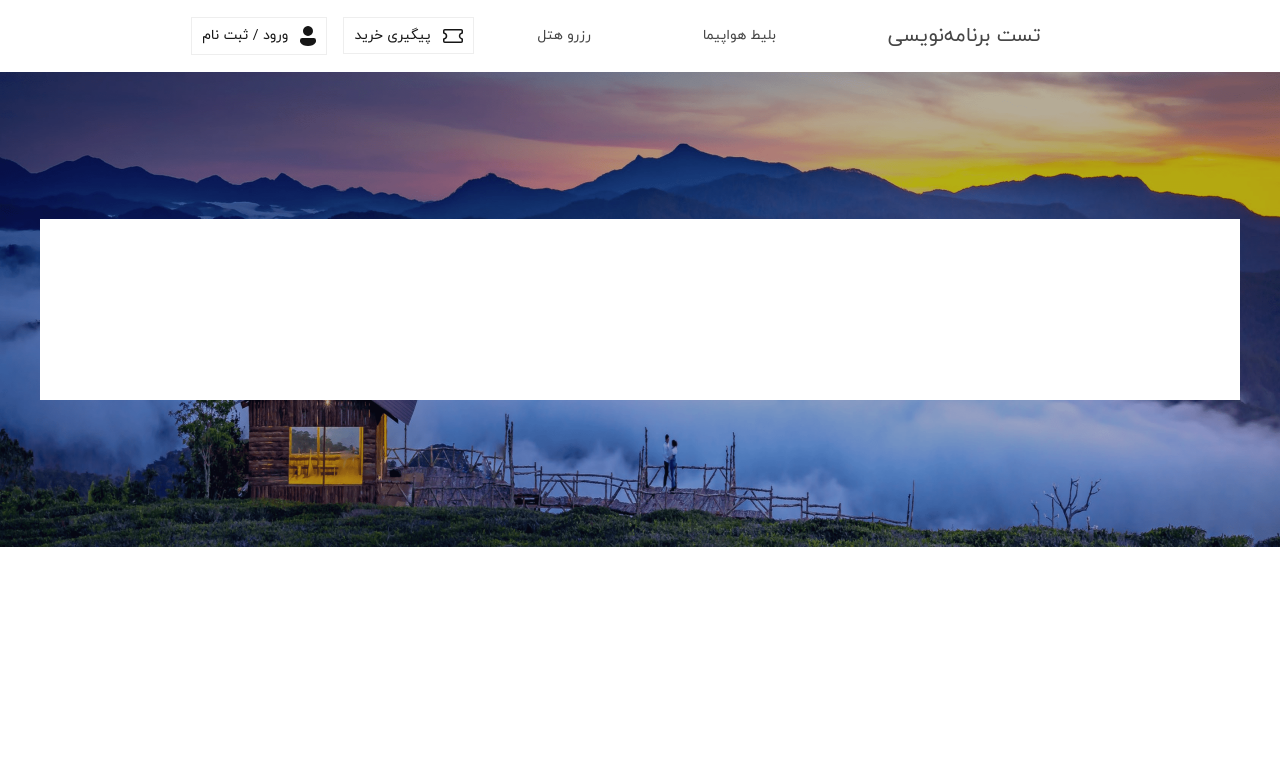
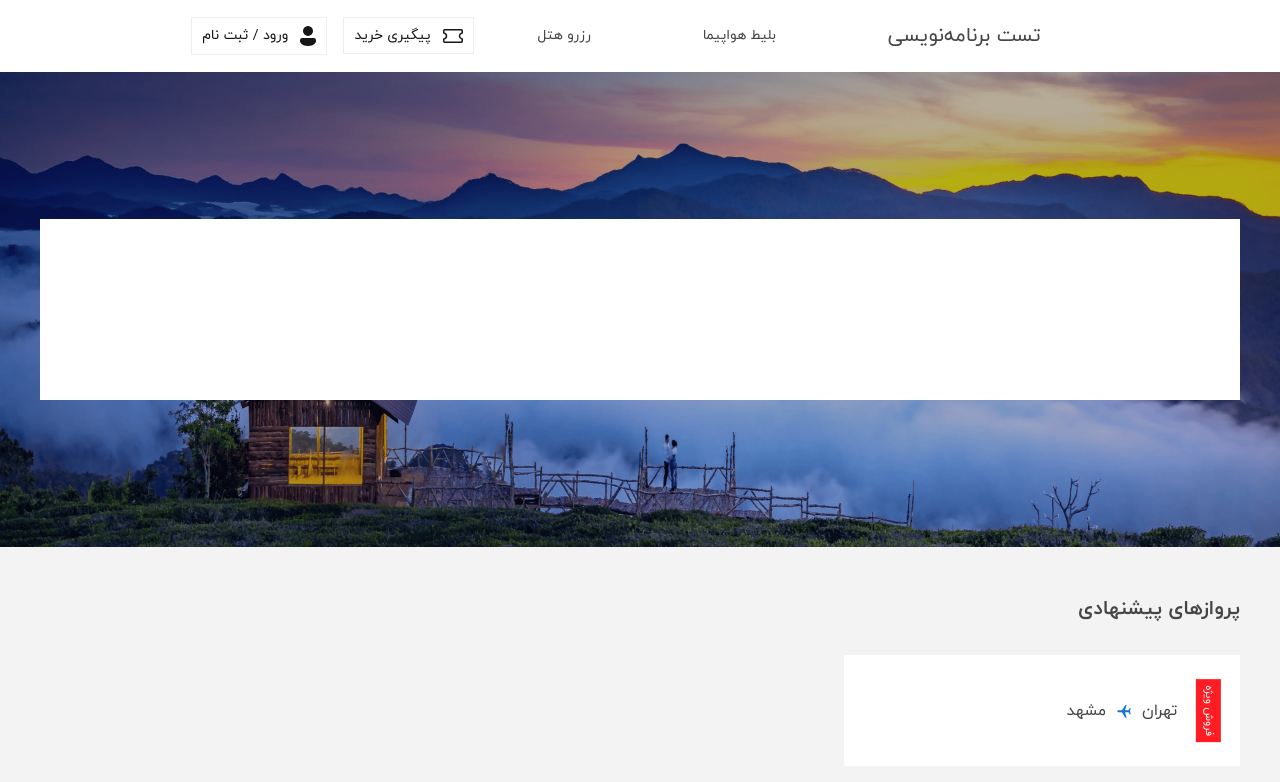
Before and after one commit to Sabamoradi/landing-test, a React (Create React App) app: page / in a window 1280 px wide. Shown: the top 782 px of the page. Built offline with nearby package versions, Linux system fonts and the light colour scheme.

Commit message:
add second section of home

```diff
--- a/src/assets/icons/index.js
+++ b/src/assets/icons/index.js
@@ -1,8 +1,9 @@
 import { ReactComponent as ShopIcon } from "./shop.svg";
 import {ReactComponent as UserIcon} from './user.svg'
-
+import {ReactComponent as PlaneFill} from './plane-fill.svg'
 
 export {
     ShopIcon,
-    UserIcon
+    UserIcon,
+    PlaneFill
 };
--- a/src/styles/constants.scss
+++ b/src/styles/constants.scss
@@ -1,5 +1,5 @@
 $white: #fff;
-
+$red:#ff1d23;
 
 //main
 $greyish-brown:#464646;
@@ -7,4 +7,5 @@ $greyish-brown:#464646;
 
 //other
 $gray-e:#eee;
+$gray-f3:#f3f3f3;
 $black-16:#161616;
--- a/src/styles/root.scss
+++ b/src/styles/root.scss
@@ -11,6 +11,6 @@ body {
 .container{
   margin: 0 auto;
 }
-p{
+p,h5{
   margin: 0;
 }
--- /dev/null
+++ b/src/views/Home/container/HomeSecond/index.js
@@ -0,0 +1,32 @@
+import "./style.scss";
+import { PlaneFill } from "../../../../assets/icons";
+
+const HomeSecond = () => {
+  return (
+    <div className="h_second_container">
+      <div className="container">
+        <h5>پروازهای پیشنهادی</h5>
+
+        <ul className="h_second_data">
+          <li className="second_data_wrapper">
+            <div className="second_data_item">
+              <div className="second_data_right">
+                <div className="second_special">فروش ویژه</div>
+                <div className="second_text">
+                  <div className="second_text_top">
+                    <p>تهران</p>
+                    <PlaneFill />
+                    <p>مشهد</p>
+                  </div>
+                </div>
+              </div>
+              <div className="second_data_left"></div>
+            </div>
+          </li>
+        </ul>
+      </div>
+    </div>
+  );
+};
+
+export default HomeSecond;
--- /dev/null
+++ b/src/views/Home/container/HomeSecond/style.scss
@@ -0,0 +1,62 @@
+@import "src/styles/constants.scss";
+
+.h_second_container {
+  padding: 48px 0;
+  background-color: $gray-f3;
+
+  h5 {
+    font-size: 20px;
+    color: $greyish-brown;
+  }
+
+  .h_second_data {
+    margin-top: 32px;
+    padding: 0;
+    list-style: none;
+    display: flex;
+    justify-content: space-between;
+    align-items: center;
+    margin-bottom: 0;
+    .second_data_wrapper {
+      height: 111px;
+      width: 33%;
+
+      .second_data_item {
+        background-color: $white;
+        width: 100%;
+        display: flex;
+        align-items: center;
+        height: 100%;
+
+        .second_data_right{
+            display: flex;
+            align-items: center;
+            .second_special{
+                background-color: $red;
+                height: 25px;
+                font-size: 11px;
+                transform: rotate(90deg);
+                color: $white;
+                width: fit-content;
+                padding: 4px 6px;
+            }
+            .second_text{
+                .second_text_top{
+                    display: flex;
+                    align-items: center;
+                    font-size: 16px;
+                    color: $greyish-brown;
+                    p{
+                        padding-left: 10px;
+                        &:last-child{
+                            padding-right: 10px;
+                        }
+                    }
+
+                }
+            }
+        }
+      }
+    }
+  }
+}
--- a/src/views/Home/index.js
+++ b/src/views/Home/index.js
@@ -1,13 +1,16 @@
 import "./style.scss";
+import HomeSecond from "./container/HomeSecond";
+
 const homeImage = require("../../assets/images/home/home-header.png");
 
 const Home = () => {
   return (
-    <div className="home-header_container">
-      <img src={homeImage} />
-      <div className="container home_white_card">
-
+    <div className="home-page">
+      <div className="home-header_container">
+        <img src={homeImage} />
+        <div className="container home_white_card"></div>
       </div>
+      <HomeSecond />
     </div>
   );
 };
```
Also changed, not shown: src/assets/icons/plane-fill.svg (added).
